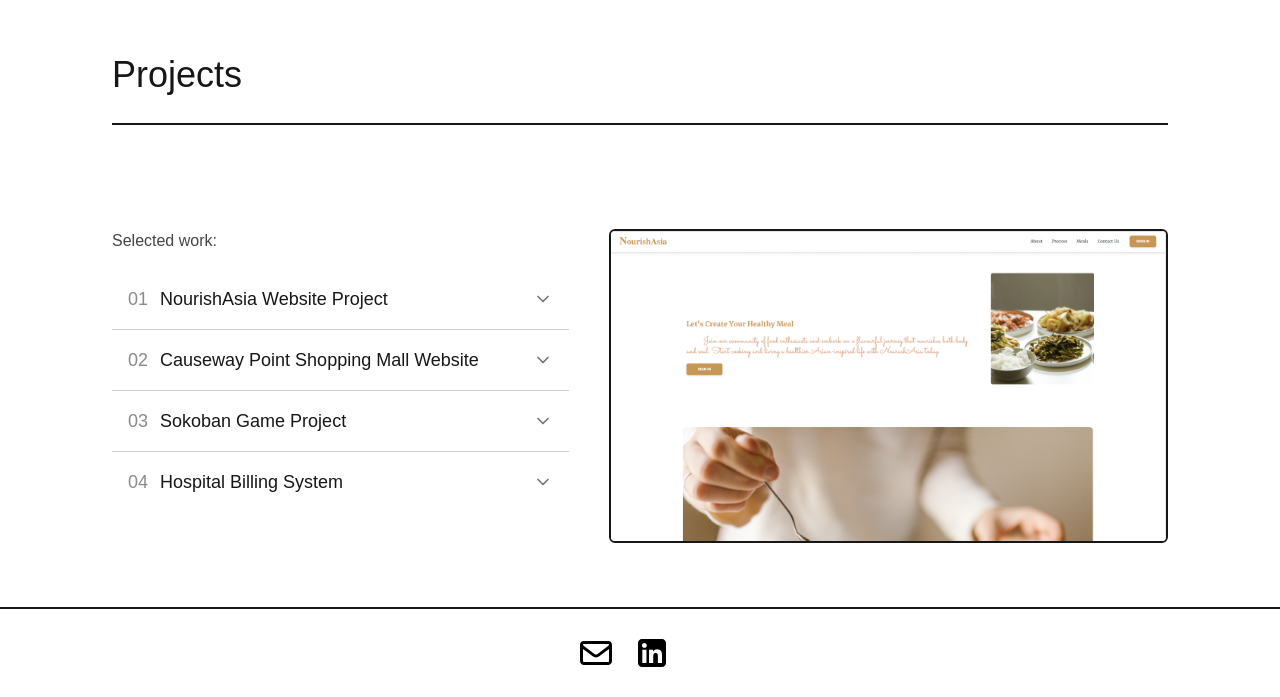
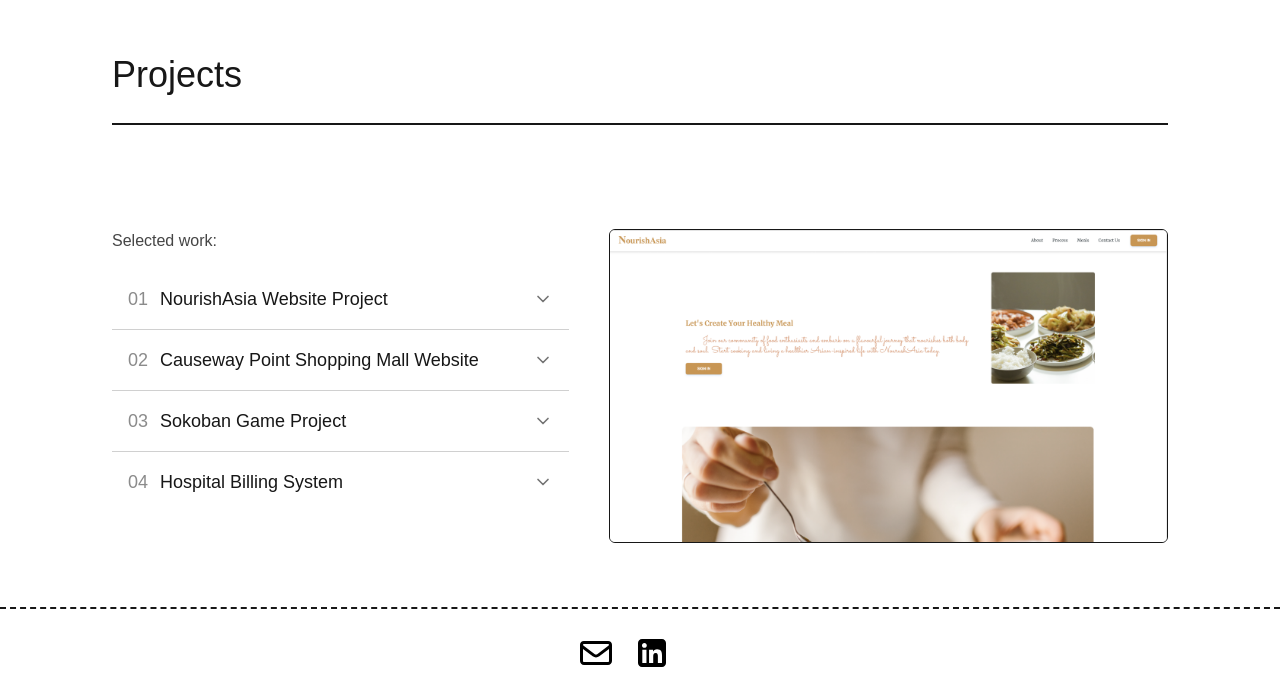
Before and after one commit to kyi-phyu-thant/portfolio, a Next.js app: page / in a window 1280 px wide. Shown: the part 2357-3054 px from the top of the page. Built offline with nearby package versions, Linux system fonts and the light colour scheme; a web font is replaced by a local one.

Commit message:
Update Footer component styling to use a dashed border, adjust Projects section border styling, and add a new line in global CSS for improved layout consistency.

```diff
--- a/app/_components/Footer.tsx
+++ b/app/_components/Footer.tsx
@@ -20,7 +20,7 @@ const Footer: React.FC = () => {
   return (
     <footer
       id="contact"
-      className="px-4 py-6 flex justify-center items-center border-t-2"
+      className="px-4 py-6 flex justify-center items-center border-t-2 border-dashed"
     >
       <div className="flex gap-4 pr-8 text-lg">
         {contactLinks.map((link) => (
--- a/app/_sections/Projects.tsx
+++ b/app/_sections/Projects.tsx
@@ -171,7 +171,7 @@ export default function Projects() {
           className="flex flex-col gap-4 md:sticky md:top-8 self-start"
           key={activeProject.id}
         >
-          <div className="relative aspect-video overflow-hidden rounded-md bg-(--foreground)/5 border-2">
+          <div className="relative aspect-video overflow-hidden rounded-md bg-(--foreground)/5 border">
             <Image
               src={activeProject.imageSrc}
               alt={`${activeProject.title} – project image`}
```
Also changed, not shown: app/globals.css (line endings or trailing spaces).
